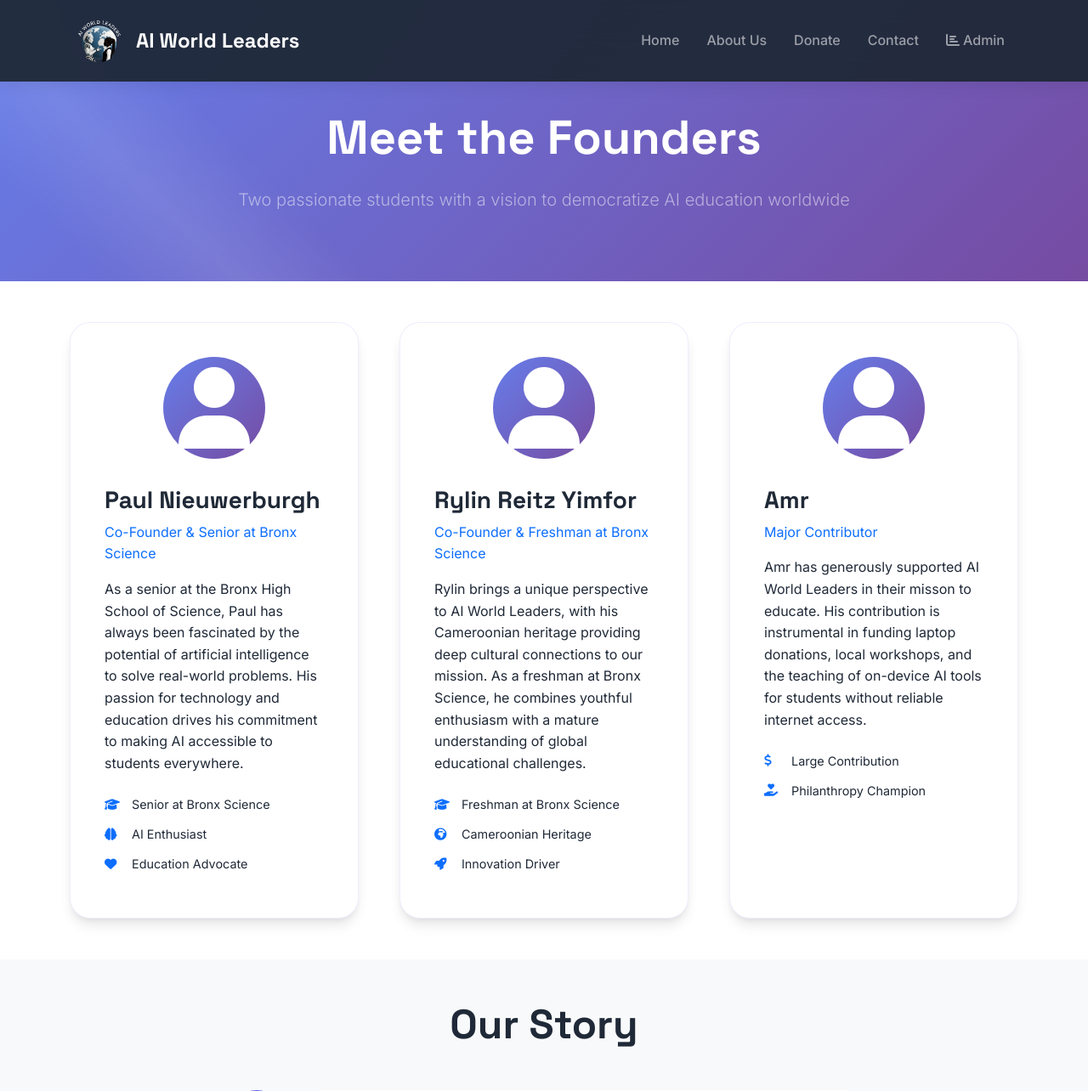
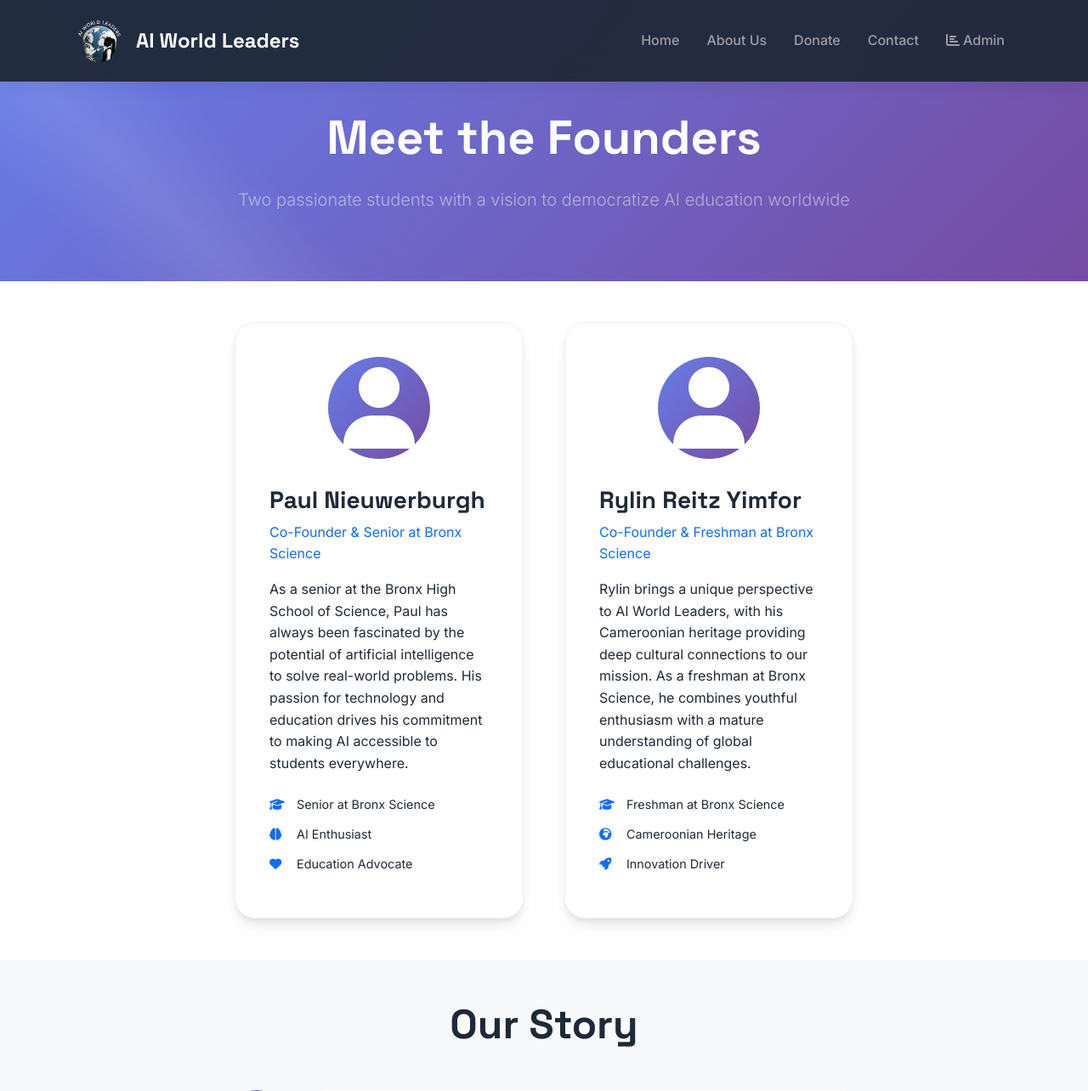
Before and after one commit to paulcode123/ai-world-leaders, a Flask app: page /about in a window 1280 px wide. Shown: the top 1284 px of the page at 85% size. Run offline with Flask 3, Linux system fonts and the light colour scheme.

Commit message:
Update about.html

```diff
--- a/templates/about.html
+++ b/templates/about.html
@@ -18,7 +18,8 @@
 <!-- Founders & Contributors Section -->
 <section class="py-5">
     <div class="container">
-        <div class="row g-5">
+        <!-- Center the two cards so no empty third column shows -->
+        <div class="row g-5 justify-content-center">
             <!-- Paul's Profile -->
             <div class="col-lg-4">
                 <div class="founder-card h-100">
@@ -77,34 +78,6 @@
                             <div class="stat">
                                 <i class="fas fa-rocket text-primary"></i>
                                 <span>Innovation Driver</span>
-                            </div>
-                        </div>
-                    </div>
-                </div>
-            </div>
-
-            <!-- Amr's Profile -->
-            <div class="col-lg-4">
-                <div class="founder-card h-100">
-                    <div class="founder-avatar">
-                        <div class="avatar-placeholder">
-                            <i class="fas fa-user fa-3x"></i>
-                        </div>
-                    </div>
-                    <div class="founder-info">
-                        <h3 class="fw-bold mb-2">Amr</h3>
-                        <p class="text-primary mb-3">Major Contributor</p>
-                        <p class="mb-4">
-                            Amr has generously supported AI World Leaders in their misson to educate. His contribution is instrumental in funding laptop donations, local workshops, and the teaching of on-device AI tools for students without reliable internet access.
-                        </p>
-                        <div class="founder-stats">
-                            <div class="stat">
-                                <i class="fas fa-dollar-sign text-primary"></i>
-                                <span>Large Contribution</span>
-                            </div>
-                            <div class="stat">
-                                <i class="fas fa-hand-holding-heart text-primary"></i>
-                                <span>Philanthropy Champion</span>
                             </div>
                         </div>
                     </div>
@@ -195,15 +168,15 @@
                 <div class="vision-visual">
                     <div class="achievement-grid">
                         <div class="achievement-card">
-                            <div class="achievement-number">100</div>
+                            <div class="achievement-number">60</div>
                             <div class="achievement-label">Students to Reach</div>
                         </div>
                         <div class="achievement-card">
-                            <div class="achievement-number">15</div>
+                            <div class="achievement-number">10</div>
                             <div class="achievement-label">Laptops to Donate</div>
                         </div>
                         <div class="achievement-card">
-                            <div class="achievement-number">5</div>
+                            <div class="achievement-number">3</div>
                             <div class="achievement-label">Workshop Days</div>
                         </div>
                         <div class="achievement-card">
```
